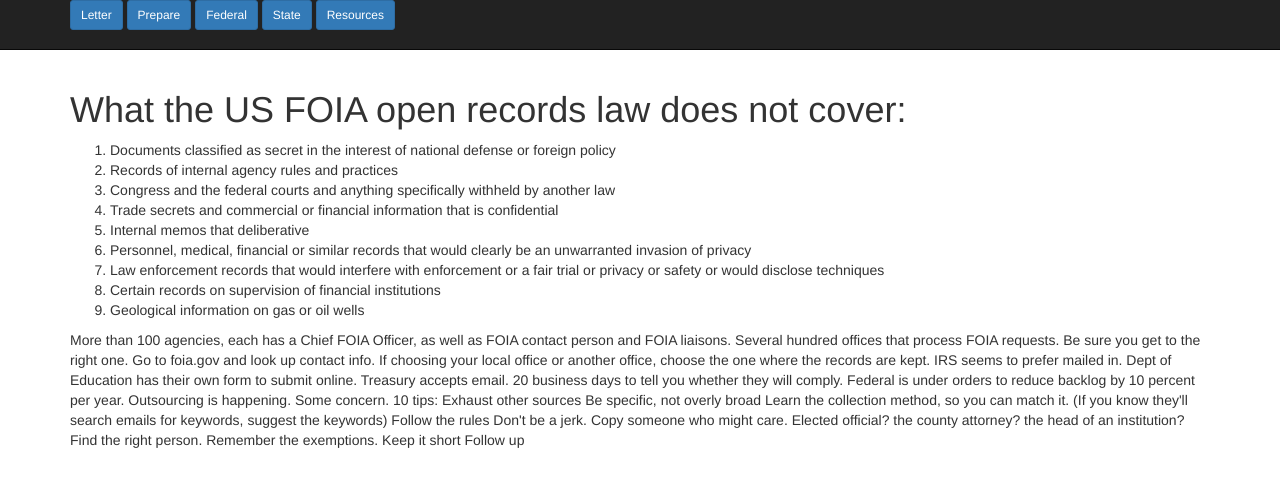
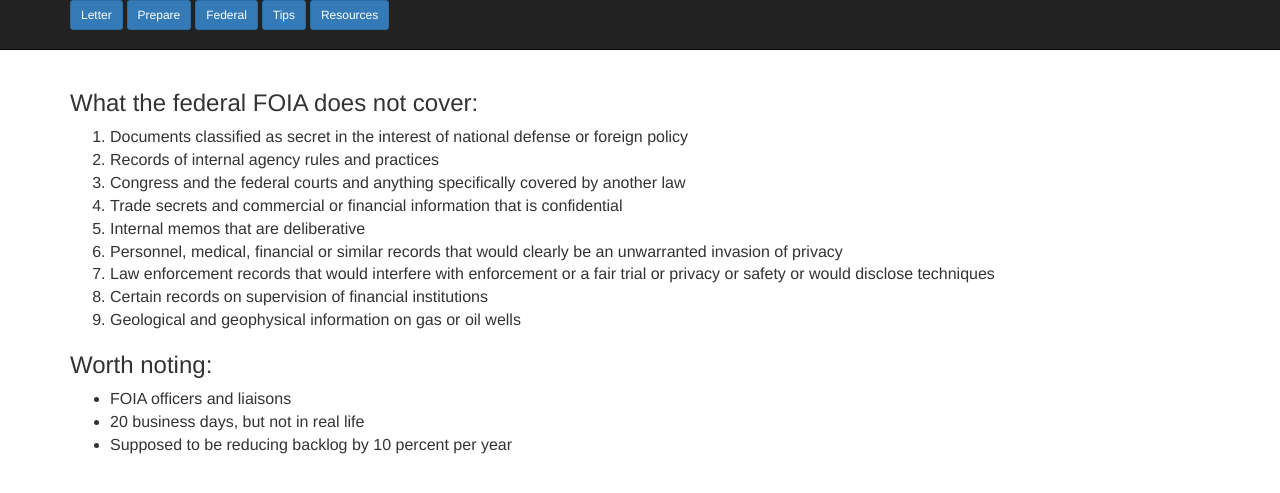
Before and after one commit to hpaasch/talks, a Django app: page /federal/ in a window 1280 px wide. Shown: the top 493 px of the page. Run offline with Django 3.2, Linux system fonts and the light colour scheme; some libraries are stand-ins or nearby versions.

Commit message:
tips created

```diff
--- a/pydata_talk/urls.py
+++ b/pydata_talk/urls.py
@@ -2,14 +2,14 @@
 from django.conf.urls import url
 from django.contrib import admin
 
-from talk_app.views import IndexView, PrepareView, StateView, FederalView, ResourceView
+from talk_app.views import IndexView, PrepareView, TipsView, FederalView, ResourceView
 
 
 urlpatterns = [
     url(r'^admin/', admin.site.urls),
     url(r'^$', IndexView.as_view(), name='index_view'),
     url(r'^prepare/$', PrepareView.as_view(), name='prepare_view'),
-    url(r'^state/$', StateView.as_view(), name='state_view'),
+    url(r'^tips/$', TipsView.as_view(), name='tips_view'),
     url(r'^federal/$', FederalView.as_view(), name='federal_view'),
     url(r'^resources/$', ResourceView.as_view(), name='resource_view'),
 
--- a/talk_app/static/talk_app/css/main.css
+++ b/talk_app/static/talk_app/css/main.css
@@ -1,4 +1,15 @@
 p {
   font-size: 16px;
+}
 
+li {
+  font-size: 16px;
 }
+
+address {
+  font-size: 16px;
+}
+
+h1 {
+  font-size: 24px;
+}
--- a/talk_app/views.py
+++ b/talk_app/views.py
@@ -14,8 +14,8 @@ class FederalView(TemplateView):
     template_name = 'federal.html'
 
 
-class StateView(TemplateView):
-    template_name = 'state.html'
+class TipsView(TemplateView):
+    template_name = 'tips.html'
 
 
 class ResourceView(TemplateView):
--- a/templates/base.html
+++ b/templates/base.html
@@ -14,7 +14,7 @@
                  <a class="btn btn-primary btn-sm" href="{% url 'index_view' %}">Letter</a>
                  <a class="btn btn-primary btn-sm" href="{% url 'prepare_view' %}">Prepare</a>
                  <a class="btn btn-primary btn-sm" href="{% url 'federal_view' %}">Federal</a>
-                 <a class="btn btn-primary btn-sm" href="{% url 'state_view' %}">State</a>
+                 <a class="btn btn-primary btn-sm" href="{% url 'tips_view' %}">Tips</a>
                  <a class="btn btn-primary btn-sm" href="{% url 'resource_view' %}">Resources</a>
            </div>
        </nav>
--- a/templates/federal.html
+++ b/templates/federal.html
@@ -2,41 +2,26 @@
 
 {% block content %}
 
-<h1>What the US FOIA open records law does not cover:</h1>
+<h1>What the federal FOIA does not cover:</h1>
 
 <ol>
   <li>Documents classified as secret in the interest of national defense or foreign policy</li>
   <li>Records of internal agency rules and practices</li>
-  <li>Congress and the federal courts and anything specifically withheld by another law</li>
+  <li>Congress and the federal courts and anything specifically covered by another law</li>
   <li>Trade secrets and commercial or financial information that is confidential</li>
-  <li>Internal memos that deliberative</li>
+  <li>Internal memos that are deliberative</li>
   <li>Personnel, medical, financial or similar records that would clearly be an unwarranted invasion of privacy</li>
   <li>Law enforcement records that would interfere with enforcement or a fair trial or privacy or safety or would disclose techniques</li>
   <li>Certain records on supervision of financial institutions</li>
-  <li>Geological information on gas or oil wells</li>
+  <li>Geological and geophysical information on gas or oil wells</li>
+</ol>
 
+<h1>Worth noting:</h1>
 
-</ol>
-More than 100 agencies, each has a Chief FOIA Officer, as well as FOIA contact person and FOIA liaisons. Several hundred offices that process FOIA requests. Be sure you get to the right one. Go to foia.gov and look up contact info. If choosing your local office or another office, choose the one where the records are kept.
-IRS seems to prefer mailed in.
-Dept of Education has their own form to submit online.
-Treasury accepts email.
-20 business days to tell you whether they will comply.
-
-Federal is under orders to reduce backlog by 10 percent per year. Outsourcing is happening. Some concern.
-
-10 tips:
-Exhaust other sources
-Be specific, not overly broad
-Learn the collection method, so you can match it. (If you know they'll search emails for keywords, suggest the keywords)
-Follow the rules
-Don't be a jerk.
-Copy someone who might care. Elected official? the county attorney? the head of an institution?
-Find the right person.
-Remember the exemptions.
-Keep it short
-Follow up
-
-
+<ul>
+  <li>FOIA officers and liaisons</li>
+  <li>20 business days, but not in real life</li>
+  <li>Supposed to be reducing backlog by 10 percent per year</li>
+</ul>
 
 {% endblock %}
--- a/templates/index.html
+++ b/templates/index.html
@@ -1,9 +1,10 @@
 {% extends "base.html" %}
 
 {% block content %}
+<br>
 <p>Sept. 15, 2016</p>
 
-<address class="">
+<address>
   Jane Knight <br>
   public information officer <br>
   Dept of Something <br>
@@ -77,6 +78,8 @@
 
 
 {% endblock %}
+Write FOIA on the envelope or the subject line
+
 
 Intro:
 Welcome to a talk with a very simple message: You can help save democracy.
--- a/templates/resource.html
+++ b/templates/resource.html
@@ -9,8 +9,8 @@
   <li><a href="https://www.muckrock.com/">MuckRock</a>. Free info plus paid service.</li>
   <li><a href="http://www.rcfp.org/federal-open-government-guide">Reporters Committee</a>  for Freedom of the Press</li>
 
-  <li></li>
-  <li></li>
+  <li>U.S. Freedom of Information Act<a href="https://www.justice.gov/oip/blog/foia-update-freedom-information-act-5-usc-sect-552-amended-public-law-no-104-231-110-stat"> (5 U.S.C. Section 552)</a></li>
+  <li>North Carolina Public Records Statute <a href="http://www.ncga.state.nc.us/EnactedLegislation/Statutes/HTML/ByChapter/Chapter_132.html"> (NCGS Section 132-1)</a></li>
   <li></li>
   <li></li>
 </ul>
```
Also changed, not shown: templates/state.html (deleted, +0 -37 lines), templates/tips.html (added, +34 -0 lines).
